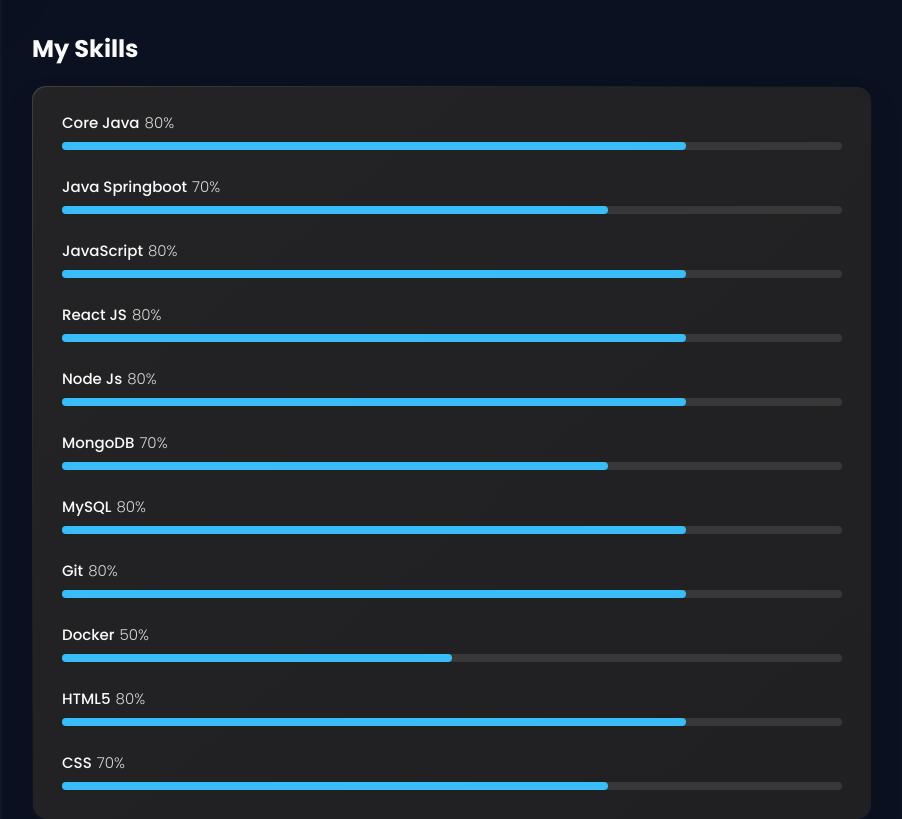
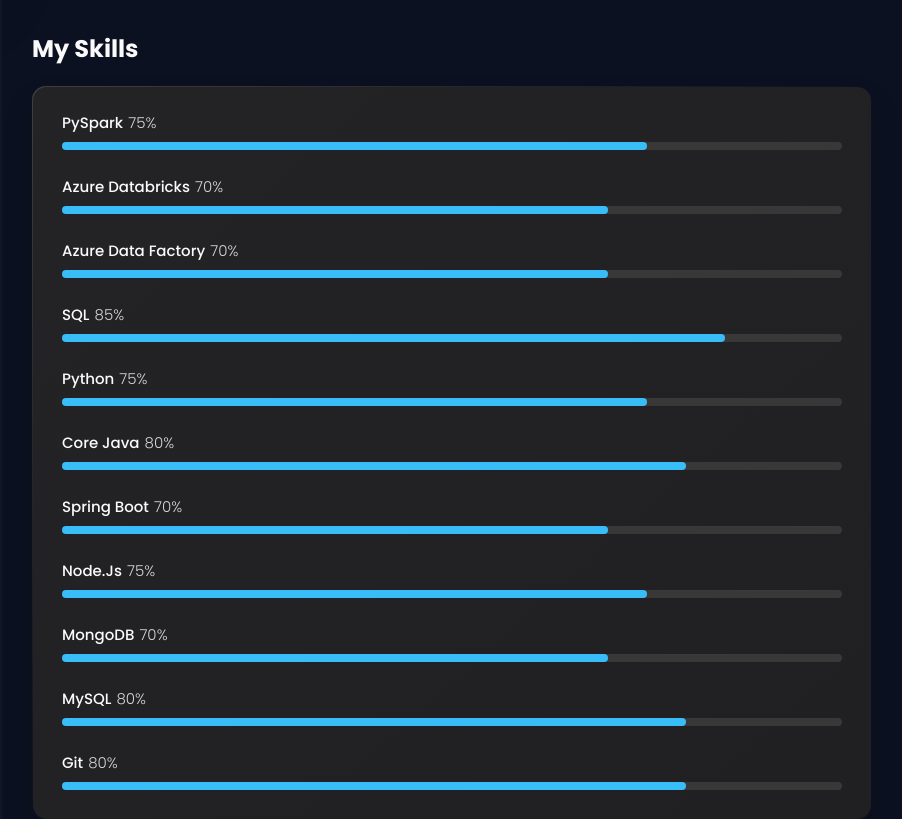
Before and after one commit to Aadil1720/MyPortfolio, a React (Vite) app: page /resume in a window 1280 px wide. Shown: the part 669-1488 px from the top of the page, without its empty margins (338-1240 px from the left). Built offline with nearby package versions, Linux system fonts and the light colour scheme.

Commit message:
Update Resume.jsx

```diff
--- a/src/pages/Resume/Resume.jsx
+++ b/src/pages/Resume/Resume.jsx
@@ -38,19 +38,20 @@
         </ol>
       </div>
 <div className="skill">
-        <h3 className="h3 skills-title">My skills</h3>
+  <h3 className="h3 skills-title">My Skills</h3>
+
   <ul className="skills-list content-card">
+    <SkillItem title="PySpark" value={75} />
+    <SkillItem title="Azure Databricks" value={70} />
+    <SkillItem title="Azure Data Factory" value={70} />
+    <SkillItem title="SQL" value={85} />
+    <SkillItem title="Python" value={75} />
     <SkillItem title="Core Java" value={80} />
-          <SkillItem title="Java Springboot" value={70} />
-          <SkillItem title="JavaScript" value={80} />
-          <SkillItem title="React JS" value={80} />
-          <SkillItem title="Node Js" value={80} />
+    <SkillItem title="Spring Boot" value={70} />
+    <SkillItem title="Node.js" value={75} />
     <SkillItem title="MongoDB" value={70} />
     <SkillItem title="MySQL" value={80} />
     <SkillItem title="Git" value={80} />
-           <SkillItem title="Docker" value={50} />
-          <SkillItem title="HTML5" value={80} />
-          <SkillItem title="CSS" value={70} />
   </ul>
 </div>
       <div className="timeline">
```
Lines whose indentation alone changed are shown as unchanged.
